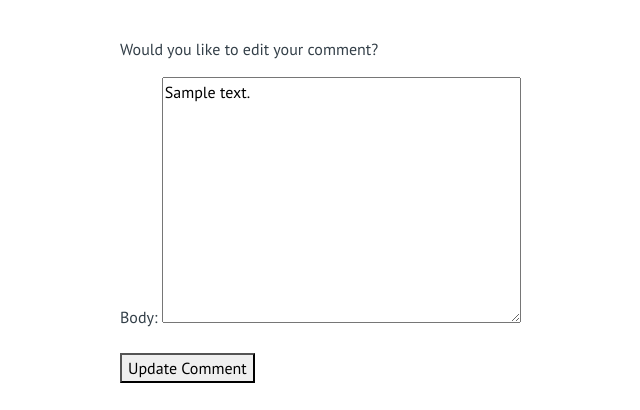
After one commit to MidoriSusanna/Happy-Leaf, a Django app: page /edit/1/ in a window 1280 px wide. The commit adds this page. Shown: the part 157-567 px from the top of the page, without its empty margins (155-795 px from the left). Run offline with Django 3.2, Linux system fonts and the light colour scheme; tables that the repository leaves empty hold one stand-in row (values such as "Sample post"); some libraries are stand-ins or nearby versions.

Commit message:
Create Edit class based view

```diff
--- a/blog/urls.py
+++ b/blog/urls.py
@@ -7,6 +7,7 @@ urlpatterns = [
     path('index/', views.index, name='index_urls'),
     path('post/<slug:slug>/', views.PostDetail.as_view(), name='post_detail'),
     path('delete/<int:comment_id>/', views.CommentDelete.as_view(), name='delete_comment'),
+    path('edit/<int:comment_id>/', views.CommentEdit.as_view(), name='edit_comment'),
     path("", views.PostList.as_view(), name="blog"),
     path('like/<slug:slug>', views.PostLike.as_view(), name='post_like'),
 ]
--- a/blog/views.py
+++ b/blog/views.py
@@ -74,6 +74,37 @@ class CommentDelete(View):
             return HttpResponseRedirect(reverse('post_detail', args=[comment.post.slug]))
 
 
+class CommentEdit(View):
+
+    def get(self, request, comment_id, *args, **kwargs):
+        comment = get_object_or_404(Comment, id=comment_id)
+        form = CommentForm(instance=comment)
+        return render(
+            request,
+            "comment_edit.html",
+            {
+                "comment": comment,
+                "form": form,
+            }
+        )
+
+    def post(self, request, comment_id, *args, **kwargs):
+        comment = get_object_or_404(Comment, id=comment_id)
+        form = CommentForm(request.POST, instance=comment)
+        if form.is_valid():
+            form.save()
+            return HttpResponseRedirect(reverse('post_detail', args=[comment.post.slug]))
+        else:
+            return render(
+                request,
+                "comment_edit.html",
+                {
+                    "comment": comment,
+                    "form": form,
+                }
+            )
+
+
 class PostLike(View):
 
     def post(self, request, slug, *args, **kwargs):
--- /dev/null
+++ b/templates/comment_edit.html
@@ -0,0 +1,18 @@
+{% extends "base.html" %}
+{% block content %}
+
+<!-- Update comment section -->
+<div class="container">
+    <div class="row">
+        <div class="col-md-8 mt-3 offset-md-2">
+            <h3>EDIT COMMENT</h3>
+            <p>Would you like to edit your comment?</p>
+            <form method="POST">
+                {% csrf_token %}
+                {{ form.as_p }}
+                <button type="submit" >Update Comment</button>
+            </form>
+        </div>
+    </div>
+</div>
+{% endblock %}
--- a/templates/post_detail.html
+++ b/templates/post_detail.html
@@ -86,11 +86,12 @@
                      {{ comment.body | linebreaks }}
                   </div>
                   {% if user.is_authenticated and comment.name == user.username %}
-                  <!-- Add delete button if authenticated user is the commenter -->
+                  <!-- Add delete and edit buttons if authenticated user is the commenter -->
                   <form method="post" action="{% url 'delete_comment' comment.id %}" style="display: inline;">
                      {% csrf_token %}
                      <button type="submit" class="btn btn-sm btn-danger">Delete</button>
                   </form>
+                  <a href="{% url 'edit_comment' comment.id %}" class="btn btn-sm btn-primary">Edit</a>
                   {% endif %}
                   {% endfor %}
                </div>
```
